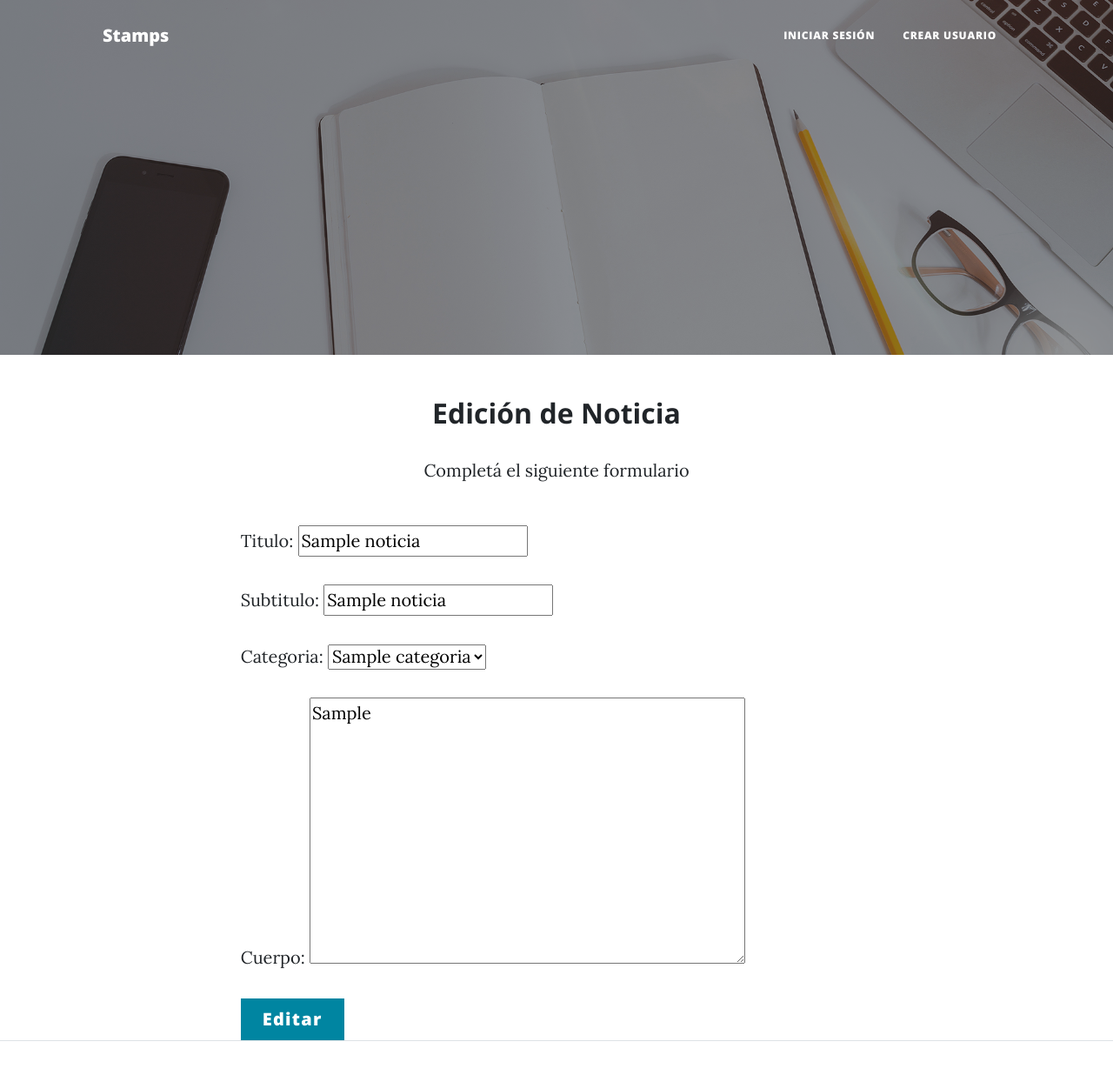
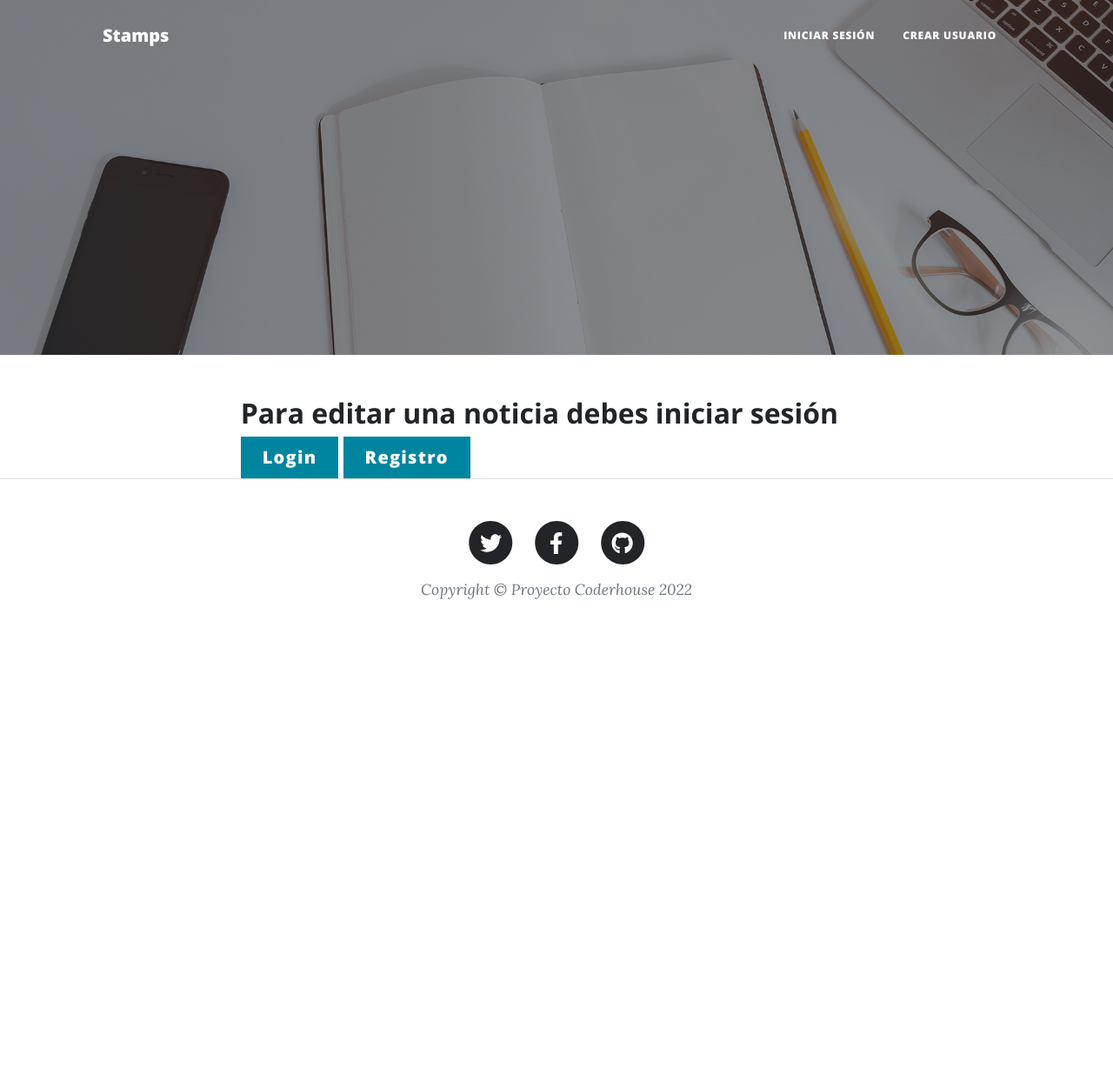
Before and after one commit to ckalvaro/proyecto_django, a Django app: page /AppBlog/noticia/editar/1 in a window 1280 px wide. Shown: the top 1236 px of the page at 87% size. After the commit the page ends 689 px from the top, so only its background shows below. Run offline with Django 4.2, Linux system fonts and the light colour scheme; tables that the repository leaves empty hold one stand-in row (values such as "Sample post"); parts of the project's set-up code (start-up, migrations or seed data) failed here and were passed over; some libraries are stand-ins or nearby versions.

Commit message:
autenticacion en edicion de noticia

```diff
--- a/Stamps/AppBlog/templates/AppBlog/editar_noticia.html
+++ b/Stamps/AppBlog/templates/AppBlog/editar_noticia.html
@@ -6,8 +6,8 @@ Editar Noticia
 
 {% block contenido_que_cambia %}
 
-    {% if form != null %}
-
+{% if user.is_authenticated %}
+        {% if user.id == noticia.autor.id %}
 
             <div class="text-center mb-5">
                 <h2 class="fw-bolder">Edición de Noticia</h2>
@@ -24,12 +24,14 @@ Editar Noticia
                     </form>
 
             </div>
+        {% else %}
+        <h3> Usted no tiene permiso para editar esta noticia </h3>
+        {% endif %}
+{% else %}
 
-    {% else %}
-
-            <h2 class="fw-bolder msj-form-carga"> {{ mensaje }} </h2>
-            <a class="btn btn-primary btn-lg px-4" href=" {% url 'form_noticia' %}"> Crear otra noticia </a>
-            <a class="btn btn-primary btn-lg px-4" href=" {% url 'noticias' %}"> Ver Noticias </a>
+            <h2 class="fw-bolder msj-form-carga"> Para editar una noticia debes iniciar sesión </h2>
+            <a class="btn btn-primary btn-lg px-4" href=" {% url 'login' %}"> Login  </a>
+            <a class="btn btn-primary btn-lg px-4" href=" {% url 'usuarios:registro' %}"> Registro </a>
 
     {% endif %}
 
```
Also changed, not shown: Stamps/AppBlog/migrations/0015_delete_usuario.py (added).
